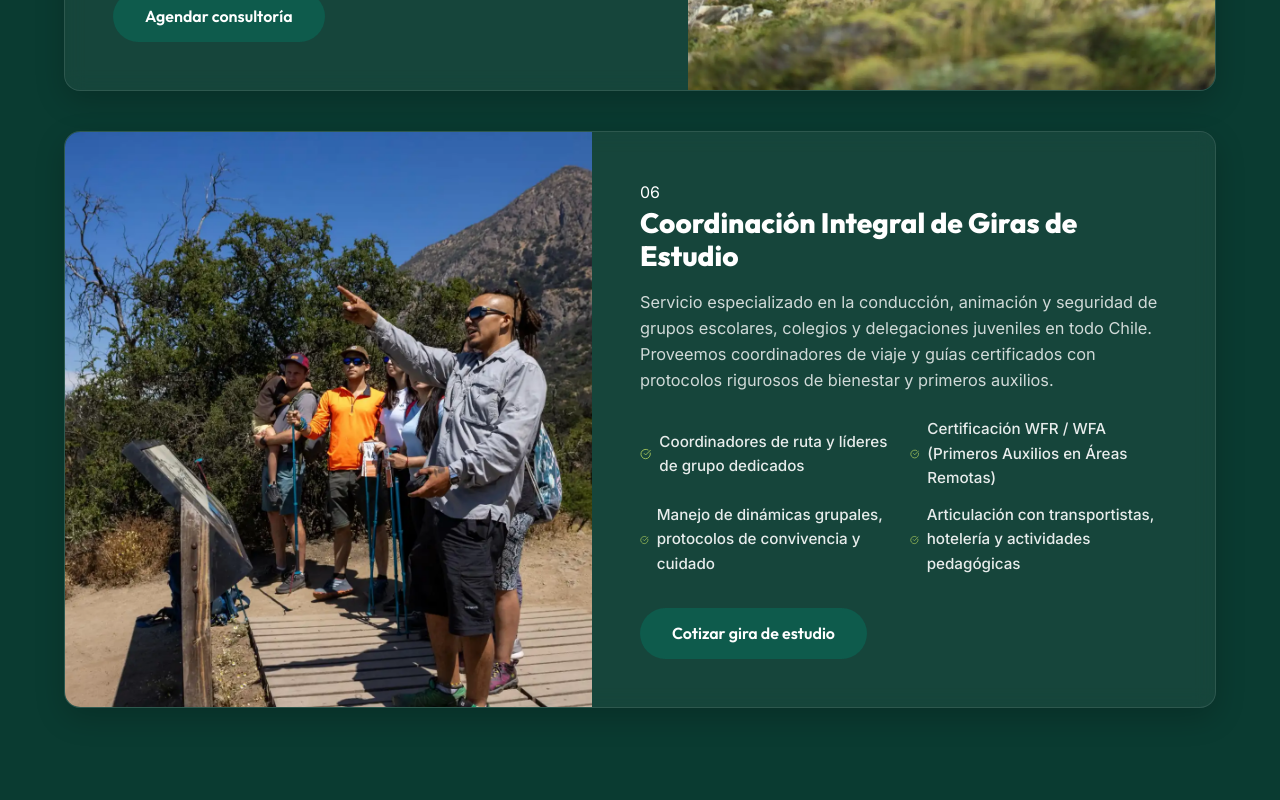
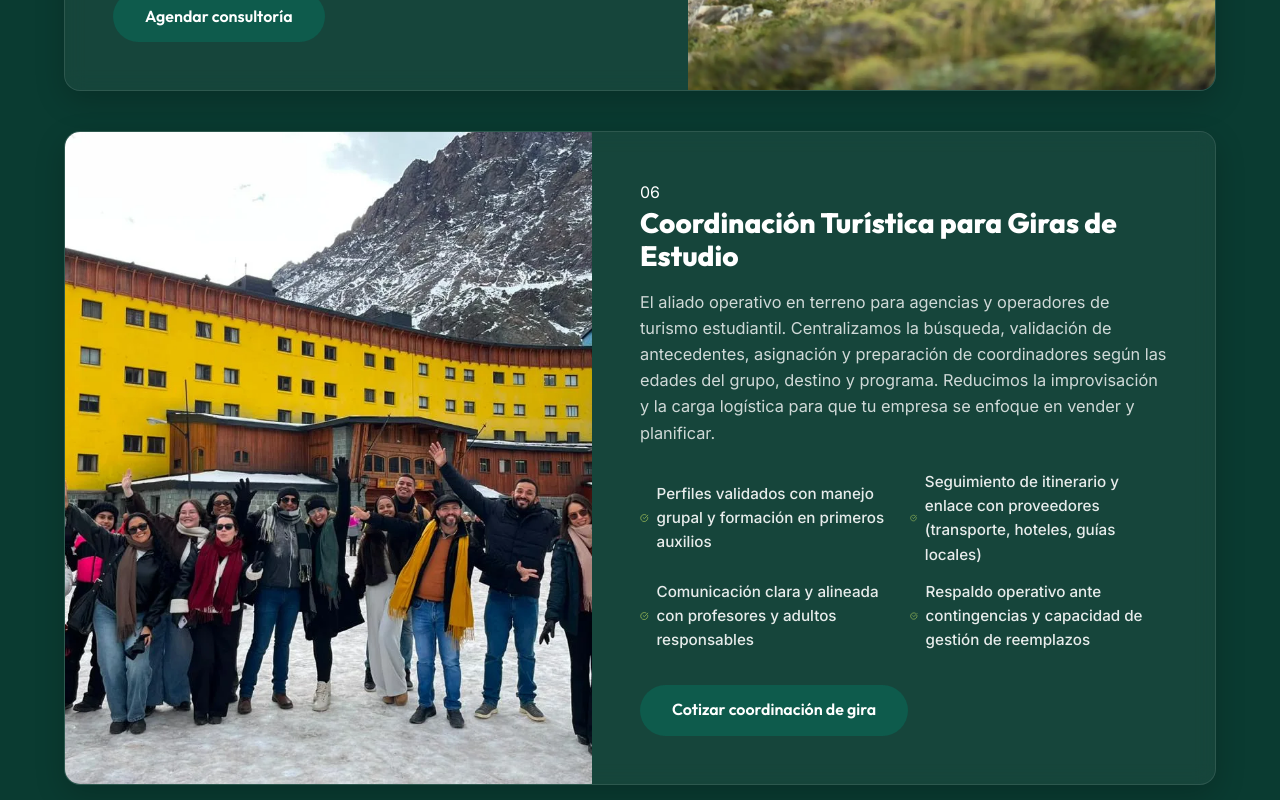
Before and after one commit to guiaalacartaoficial/guia-a-la-carta-web, a React (Vite) app: page /servicios in a window 1280 px wide. Shown: the part 4080-4880 px from the top of the page. Built offline with nearby package versions, Linux system fonts and the light colour scheme.

Commit message:
feat(servicios): ajustar contenido card coordinacion de giras de estudio segun propuesta comercial B2B

```diff
--- a/src/data/temporadas.js
+++ b/src/data/temporadas.js
@@ -12,7 +12,7 @@ export const TEMPORADAS = [
     activo: true, // Campaña actualmente activa
     banner: {
       titulo: 'Temporada de Giras de Estudio & Alta Demanda Receptiva',
-      subtitulo: 'Coordinación logística integral, guías certificados y líderes de ruta listos para operar grupos escolares, universitarios y corporativos.',
+      subtitulo: 'Selección, preparación y asignación de coordinadores turísticos para agencias y operadores. Acompañamiento en terreno, cumplimiento de itinerario y respaldo ante contingencias.',
       badge: 'Temporada Escolar & Receptiva 2026',
       ctaTexto: 'Cotizar Coordinación de Giras',
       ctaLink: '/contacto?servicio=giras-estudio'
@@ -22,10 +22,10 @@ export const TEMPORADAS = [
         id: 'giras-estudio',
         titulo: 'COORDINACIÓN DE GIRAS DE ESTUDIO',
         destacado: 'Alta Demanda',
-        badge: 'Nuevo Servicio',
+        badge: 'Nuevo Servicio B2B',
         icono: 'GraduationCap',
-        desc: 'Gestión y acompañamiento integral para viajes de estudio, giras pedagógicas y grupos juveniles con guías certificados y protocolos de seguridad.',
-        beneficios: ['Monitoreo continuo de grupo', 'Guías con WFR / Primeros Auxilios', 'Logística de itinerario y traslados']
+        desc: 'Equipos preparados para acompañar grupos estudiantiles, supervisar el itinerario y mantener comunicación fluida con proveedores, profesores y adultos responsables.',
+        beneficios: ['Perfiles evaluados con WFR / Primeros Auxilios', 'Enlace directo con proveedores y profesores', 'Respaldo operativo y gestión de reemplazos']
       },
       {
         id: 'provision-guias',
--- a/src/pages/Home.jsx
+++ b/src/pages/Home.jsx
@@ -86,10 +86,10 @@ const Home = () => {
     },
     {
       id: 6,
-      title: "COORDINACIÓN DE GIRAS DE ESTUDIO",
+      title: "COORDINACIÓN TURÍSTICA PARA GIRAS DE ESTUDIO",
       icon: <GraduationCap size={40} />,
-      desc: "Gestión y acompañamiento integral de viajes de estudio, giras pedagógicas y grupos escolares en todo Chile.",
-      highlight: "Guías certificados con primeros auxilios (WFR), coordinación logística de itinerarios y control de seguridad."
+      desc: "Seleccionamos, preparamos y asignamos coordinadores especializados según las edades del grupo, destino y programa. Apoyamos la ejecución del itinerario y la comunicación fluida con proveedores, profesores y adultos responsables.",
+      highlight: "Perfiles validados en primeros auxilios y manejo de grupos, con respaldo operativo ante contingencias."
     }
   ];
   return (
--- a/src/pages/Servicios.jsx
+++ b/src/pages/Servicios.jsx
@@ -256,22 +256,22 @@ const Servicios = () => {
             <div className="service-b2b-card reverse">
               <div className="service-b2b-content">
                 <div className="service-number">06</div>
-                <h3>Coordinación Integral de Giras de Estudio</h3>
+                <h3>Coordinación Turística para Giras de Estudio</h3>
                 <p className="service-desc">
-                  Servicio especializado en la conducción, animación y seguridad de grupos escolares, colegios y delegaciones juveniles en todo Chile. Proveemos coordinadores de viaje y guías certificados con protocolos rigurosos de bienestar y primeros auxilios.
+                  El aliado operativo en terreno para agencias y operadores de turismo estudiantil. Centralizamos la búsqueda, validación de antecedentes, asignación y preparación de coordinadores según las edades del grupo, destino y programa. Reducimos la improvisación y la carga logística para que tu empresa se enfoque en vender y planificar.
                 </p>
                 <div className="service-b2b-features">
-                  <div className="feature-item"><CheckCircle size={18} className="text-accent" /> Coordinadores de ruta y líderes de grupo dedicados</div>
-                  <div className="feature-item"><CheckCircle size={18} className="text-accent" /> Certificación WFR / WFA (Primeros Auxilios en Áreas Remotas)</div>
-                  <div className="feature-item"><CheckCircle size={18} className="text-accent" /> Manejo de dinámicas grupales, protocolos de convivencia y cuidado</div>
-                  <div className="feature-item"><CheckCircle size={18} className="text-accent" /> Articulación con transportistas, hotelería y actividades pedagógicas</div>
+                  <div className="feature-item"><CheckCircle size={18} className="text-accent" /> Perfiles validados con manejo grupal y formación en primeros auxilios</div>
+                  <div className="feature-item"><CheckCircle size={18} className="text-accent" /> Seguimiento de itinerario y enlace con proveedores (transporte, hoteles, guías locales)</div>
+                  <div className="feature-item"><CheckCircle size={18} className="text-accent" /> Comunicación clara y alineada con profesores y adultos responsables</div>
+                  <div className="feature-item"><CheckCircle size={18} className="text-accent" /> Respaldo operativo ante contingencias y capacidad de gestión de reemplazos</div>
                 </div>
                 <div className="service-cta-wrapper">
-                  <Link to="/contacto?servicio=giras-estudio" className="btn btn-primary">Cotizar gira de estudio</Link>
+                  <Link to="/contacto?servicio=giras-estudio" className="btn btn-primary">Cotizar coordinación de gira</Link>
                 </div>
               </div>
               <div className="service-b2b-visual">
-                <img src="/fondo-empresas.webp" alt="Coordinación de Giras de Estudio" loading="lazy" />
+                <img src="/gallery/temporada-2026-07.webp" alt="Coordinación Turística para Giras de Estudio" loading="lazy" />
               </div>
             </div>
 
```
